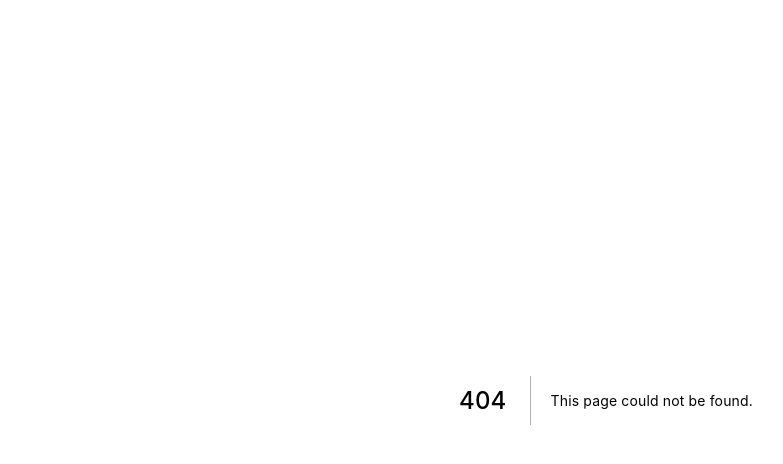
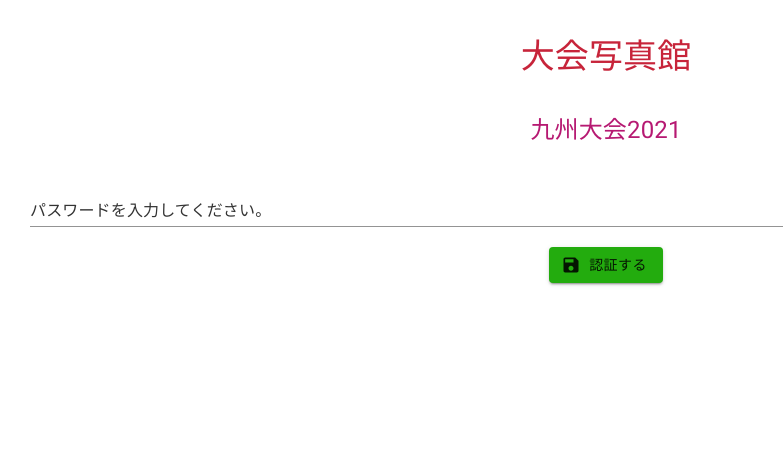
Before and after one commit to naki27/fukuoka_jc, a Next.js app: page /kyushuMemory in a window 1280 px wide. Before the commit this address had no page. Shown: the top 464 px of the page, without its empty margins (34-817 px from the left). Built offline with nearby package versions, Linux system fonts and the light colour scheme.

Commit message:
add kyushu memory

```diff
--- /dev/null
+++ b/src/pages/kyushuMemory.js
@@ -0,0 +1,113 @@
+import React, {useEffect} from 'react';
+import { makeStyles } from "@material-ui/core/styles";
+import { Button, Container, TextField } from "@material-ui/core";
+import LoginIcon from '@material-ui/icons/Save';
+
+import H1 from '~/components/H1';
+import H2 from '~/components/H2';
+
+const useStyles = makeStyles(theme => ({
+  root: {
+    padding: "0",
+    width: "100vw",
+    maxWidth: "500px",
+    margin: "0 auto",
+    textAlign: "center"
+  },
+  init: {
+      display: "none",
+      margin: "0 auto",
+      flexDirection: "column",
+      justifyContent: "space-around",
+      height: "30vh"
+  },
+  formControl: {
+    width: "90vw"
+  },
+  photoLink: {
+    fontSize: "2rem",
+    textDecoration: "none"
+  },
+  authContainer: {
+    display: "flex",
+    flexDirection: "column",
+    alignItems: "center",
+  },
+  authButton: {
+    marginTop: "20px",
+    background: "#23AC0E",
+  },
+  inputColor:{
+    color:'#333!important'
+  },
+  subTitle:{
+    fontSize: "1.5rem",
+    marginBottom: "32px",
+    color: "#B61972",
+    display: "flex",
+    justifyContent: "center",
+  }
+}));
+
+const kasugaMemory = () => {
+    const classes = useStyles();
+    const PASSWORD = "L7sq6$r3";
+
+    useEffect(_ => {
+      const password = document.getElementById('password');
+      const autoButton = document.getElementById('auth_button');
+      const authContainer = document.getElementById('auth_container');
+      const body = document.getElementById('body');
+      autoButton.addEventListener('click', e => {
+        if (password.value === PASSWORD) {
+          body.style.display = "flex";
+          authContainer.style.display = "none";
+        } else {
+          alert("パスワードが間違っています");
+        }
+      });
+    }, []);
+
+    return (
+        <>
+            <H1 title="大会写真館" />
+            <span className={classes.subTitle}>
+              九州大会2021
+            </span>
+
+            <Container className={classes.root} maxWidth={false}>
+              <div id="auth_container" className={classes.authContainer}>
+                <TextField
+                    id="password"
+                    className={classes.formControl}
+                    InputLabelProps={{
+                      className: classes.inputColor
+                    }}
+                    label="パスワードを入力してください。"
+                    type="text"
+                />
+                <Button
+                    id="auth_button"
+                    type="button"
+                    variant="contained"
+                    className={classes.authButton}
+                    startIcon={<LoginIcon />}>
+                        認証する
+                </Button>
+              </div>
+
+              <div id="body" className={classes.init}>
+                <a href="https://photos.app.goo.gl/JgGnpqoprJMhbRAB6" className={classes.photoLink}>
+                  男子はこちら
+                </a>
+
+                <a href="https://photos.app.goo.gl/s9TAi159CCaE1tUA9" className={classes.photoLink}>
+                  女子はこちら
+                </a>
+              </div>
+            </Container>
+        </>
+      );
+}
+
+export default kasugaMemory;
```
